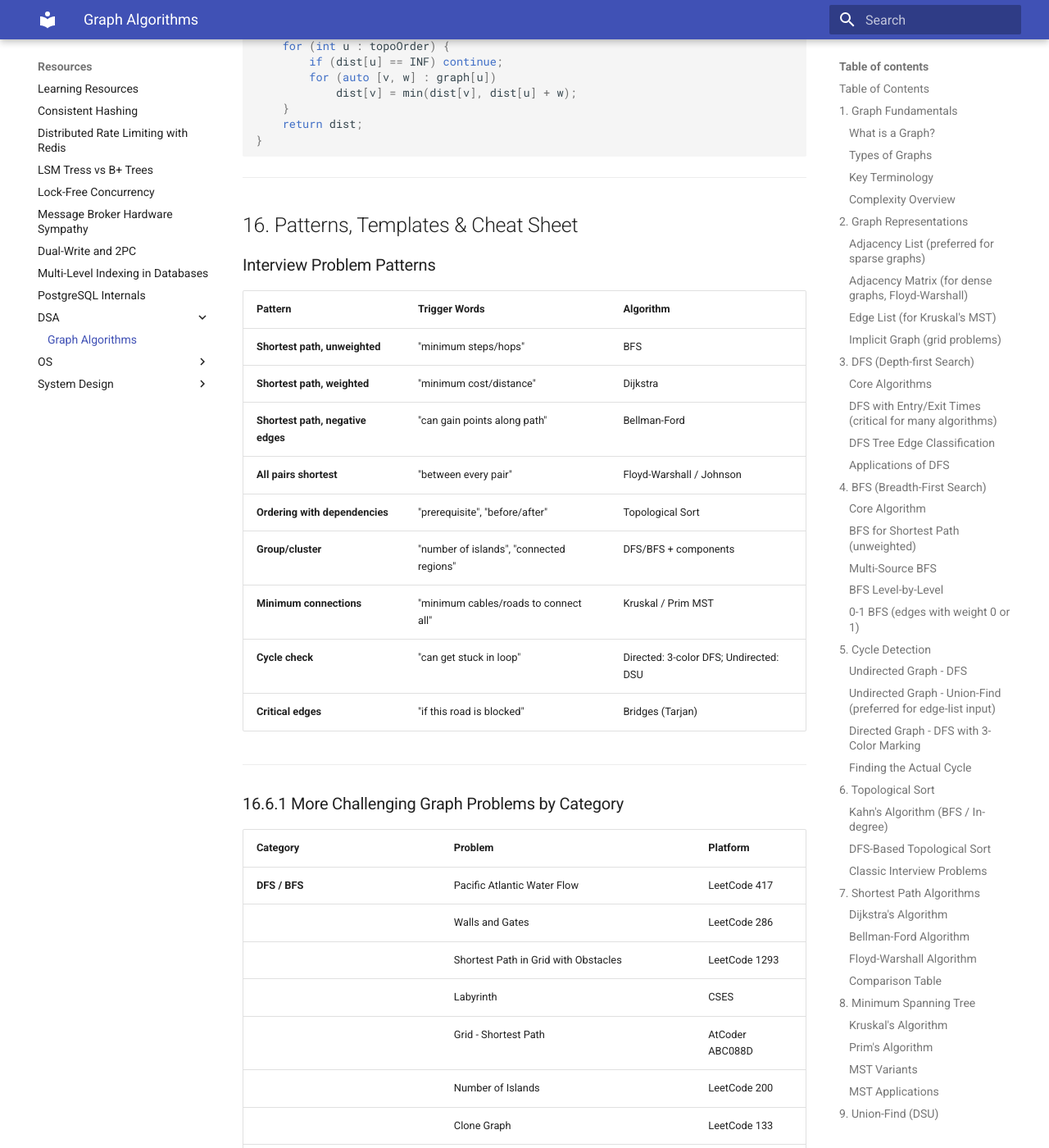
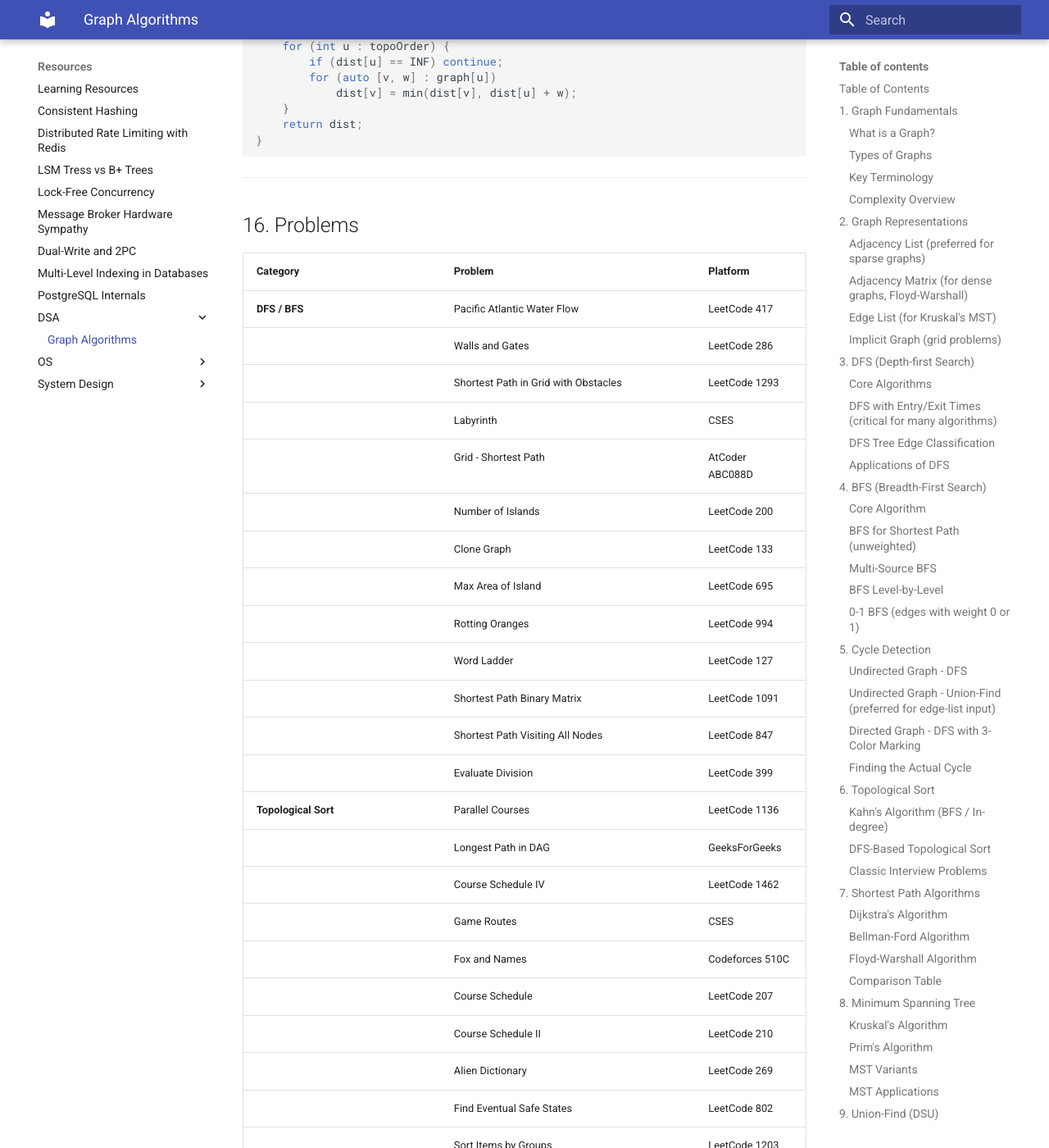
Before and after one commit to ashishpatidar123/resources, an MkDocs documentation site: the page built from docs/DSA/Graph_Algorithms.md, in a window 1280 px wide and 1400 px high, scrolled down 31359 px. Shown: the whole window at 82% size. Built offline with MkDocs 1.6.1 and Material for MkDocs 9.7.7, drawn with Linux system fonts in a browser that asks for light colours.

Commit message:
Revise Graph Algorithms documentation structure
Updated section titles and removed interview problem patterns table.

```diff
--- a/docs/DSA/Graph_Algorithms.md
+++ b/docs/DSA/Graph_Algorithms.md
@@ -1515,25 +1515,7 @@ vector<long long> dagShortestPath(
 
 ---
 
-## 16. Patterns, Templates & Cheat Sheet
-
-### Interview Problem Patterns
-
-| Pattern | Trigger Words | Algorithm |
-| --- | --- | --- |
-| **Shortest path, unweighted** | "minimum steps/hops" | BFS |
-| **Shortest path, weighted** | "minimum cost/distance" | Dijkstra |
-| **Shortest path, negative edges** | "can gain points along path" | Bellman-Ford |
-| **All pairs shortest** | "between every pair" | Floyd-Warshall / Johnson |
-| **Ordering with dependencies** | "prerequisite", "before/after" | Topological Sort |
-| **Group/cluster** | "number of islands", "connected regions" | DFS/BFS + components |
-| **Minimum connections** | "minimum cables/roads to connect all" | Kruskal / Prim MST |
-| **Cycle check** | "can get stuck in loop" | Directed: 3-color DFS; Undirected: DSU |
-| **Critical edges** | "if this road is blocked" | Bridges (Tarjan) |
-
----
-
-### 16.6.1 More Challenging Graph Problems by Category
+## 16. Problems
 
 | Category | Problem | Platform |
 |----------|---------|----------|
```
